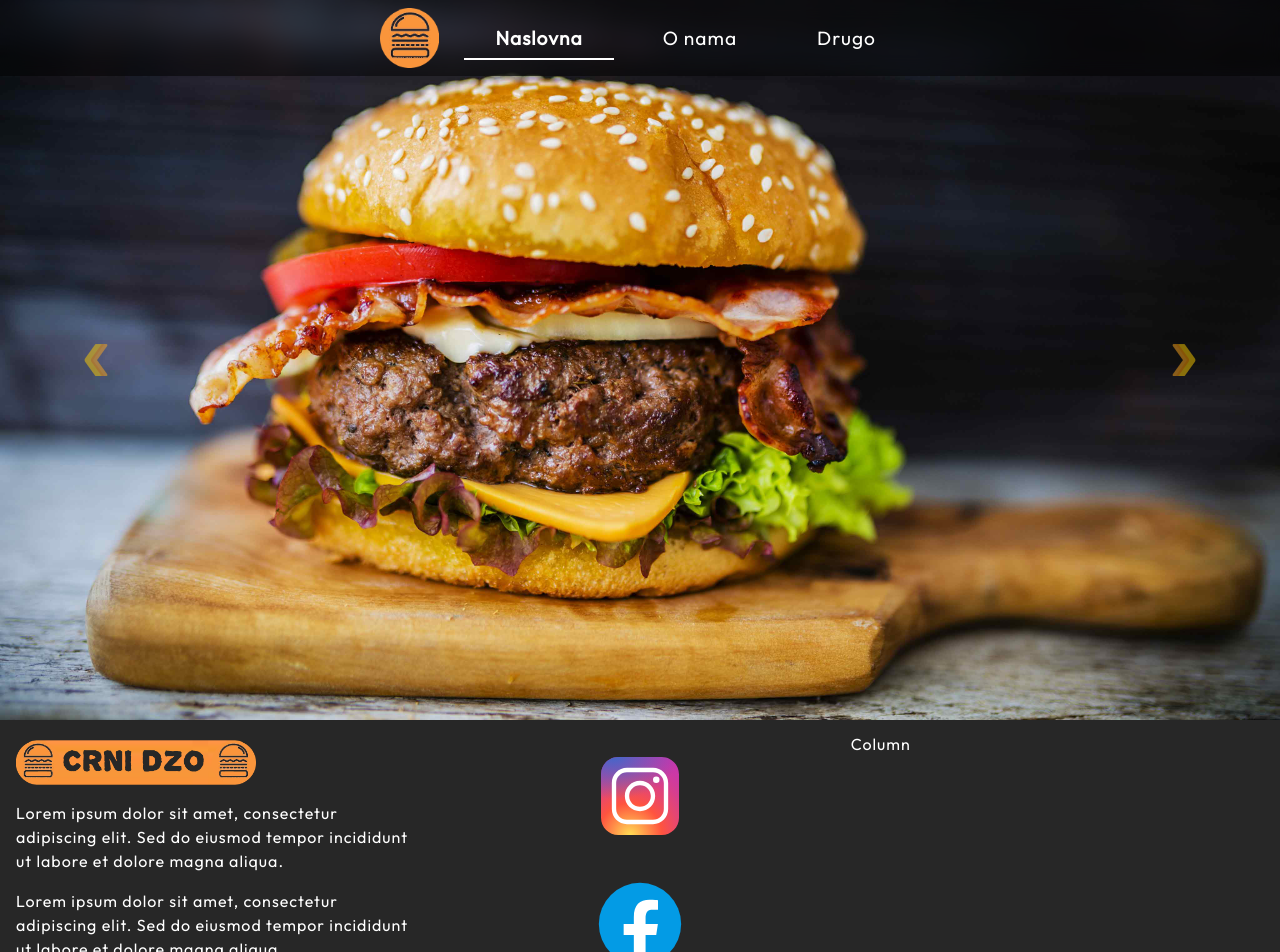
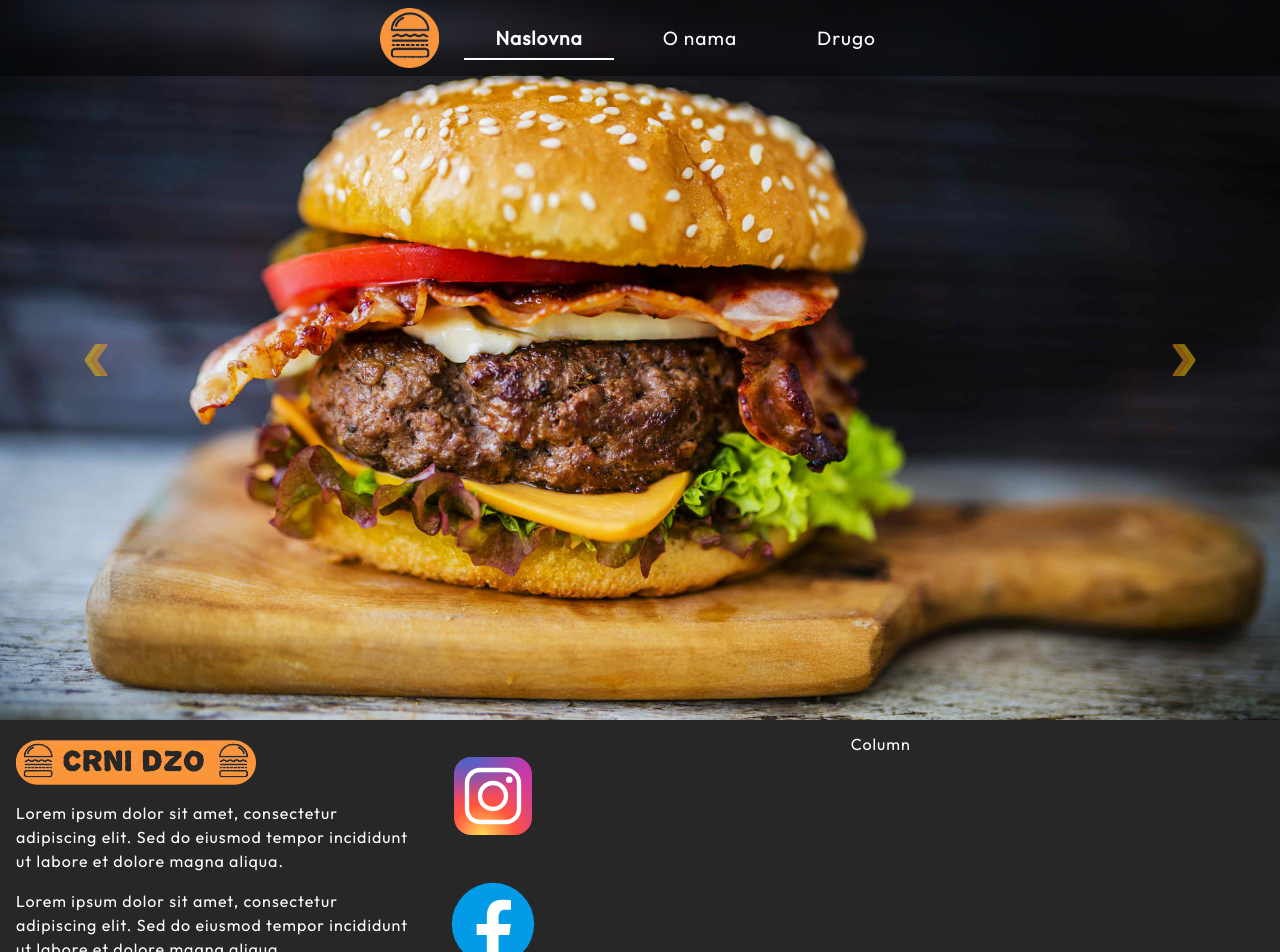
Before and after one commit to nikola-velemir/CrniDzo, a React (Vite) app: page / in a window 1280 px wide. Shown: the top 952 px of the page. Built offline with nearby package versions, Linux system fonts and the light colour scheme.

Commit message:
[feature] footer links

```diff
--- a/src/App.css
+++ b/src/App.css
@@ -175,6 +175,31 @@ footer .footer-link-icon {
   max-width: 7.5rem;
   min-width: 2.5rem;
   margin: 0 auto;
+  margin-left: 0;
   display: block;
   background-color: transparent;
 }
+.footer-link-icon {
+  display: block;
+  position: relative;
+}
+.footer-link-icon img {
+  opacity: 1;
+  transition: opacity 0.2s ease-in-out;
+}
+.footer-link-icon img:nth-child(2) {
+  position: absolute;
+  top: 0;
+  right: 0;
+  left: 0;
+  bottom: 0;
+  width: 100%;
+  height: 100%;
+}
+.footer-link-icon img.fade-out {
+  opacity: 0;
+}
+
+.footer-link-icon img.fade-in {
+  opacity: 1;
+}
--- a/src/Components/Context/Providers/FooterLinkContext.tsx
+++ b/src/Components/Context/Providers/FooterLinkContext.tsx
@@ -1,4 +1,4 @@
-import React, { createContext, ReactNode } from "react";
+import { createContext, ReactNode } from "react";
 import { footer_links } from "../Raw/footer_links";
 
 type FooterLinkContextProviderProps = {
--- a/src/Components/Context/Raw/footer_links.ts
+++ b/src/Components/Context/Raw/footer_links.ts
@@ -1,38 +1,16 @@
 import facebook from "../../../assets/icons/icon-facebook.svg";
 import facebook_hover from "../../../assets/icons/icon-facebook-hovered.svg";
-import x from "../../../assets/icons/icon-x.svg";
-import x_hovered from "../../../assets/icons/icon-x-hovered.svg";
 import instagram from "../../../assets/icons/icon-instagram.svg";
 import instagram_hovered from "../../../assets/icons/icon-instagram-hovered.svg";
 export const footer_links = [
   {
-    regular: {
-      link: "",
-      icon: instagram,
-    },
-    hover: {
-      link: "",
-      icon: instagram_hovered,
-    },
+    link: "https://www.instagram.com/crnidzo_/",
+    regular: instagram,
+    hover: instagram_hovered,
   },
   {
-    regular: {
-      link: "",
-      icon: facebook,
-    },
-    hover: {
-      link: "",
-      icon: facebook_hover,
-    },
-  },
-  {
-    regular: {
-      link: "",
-      icon: x,
-    },
-    hover: {
-      link: "",
-      icon: x_hovered,
-    },
+    link: "https://www.facebook.com/crnidzotmr/?locale=sr_RS",
+    regular: facebook,
+    hover: facebook_hover,
   },
 ];
--- a/src/Components/Footer/Subcomponents/FooterLink.tsx
+++ b/src/Components/Footer/Subcomponents/FooterLink.tsx
@@ -1,13 +1,40 @@
+import { useState } from "react";
+
 type FooterLinkProps = {
   link: string;
-  icon: string;
+  icon_regular: string;
+  icon_hovered: string;
 };
 
-const FooterLink = ({ link, icon }: FooterLinkProps) => {
+const FooterLink = ({ link, icon_regular, icon_hovered }: FooterLinkProps) => {
+  const [isHovered, setIsHovered] = useState(false);
+  const icons = [icon_regular, icon_hovered];
+  const effectClasses = ["fade-in", "fade-out"];
   return (
     <div className="col-lg-12">
-      <a className="footer-link-icon" href={link}>
-        <img src={icon} />
+      <a
+        className="footer-link-icon"
+        href={link}
+        onMouseEnter={() => {
+          setIsHovered(true);
+        }}
+        onMouseLeave={() => {
+          setIsHovered(false);
+        }}
+      >
+        {icons.map((icon, index) => {
+          return (
+            <img
+              className={`${
+                !isHovered
+                  ? effectClasses[index % 2]
+                  : effectClasses[index + (1 % 2)]
+              }`}
+              src={icon}
+              alt="Footer Icon"
+            />
+          );
+        })}
       </a>
     </div>
   );
--- a/src/Components/Footer/Subcomponents/FooterLinkSection.tsx
+++ b/src/Components/Footer/Subcomponents/FooterLinkSection.tsx
@@ -6,9 +6,14 @@ const FooterLinkSection = () => {
   const links = useContext(FooterLinkContext);
   return (
     <div className="col-lg-4">
-      {links.map(({ regular }) => {
+      {links.map(({ link, regular, hover }, index) => {
         return (
-          <FooterLink link={regular.link} icon={regular.icon}></FooterLink>
+          <FooterLink
+            key={index}
+            link={link}
+            icon_regular={regular}
+            icon_hovered={hover}
+          ></FooterLink>
         );
       })}
     </div>
```
